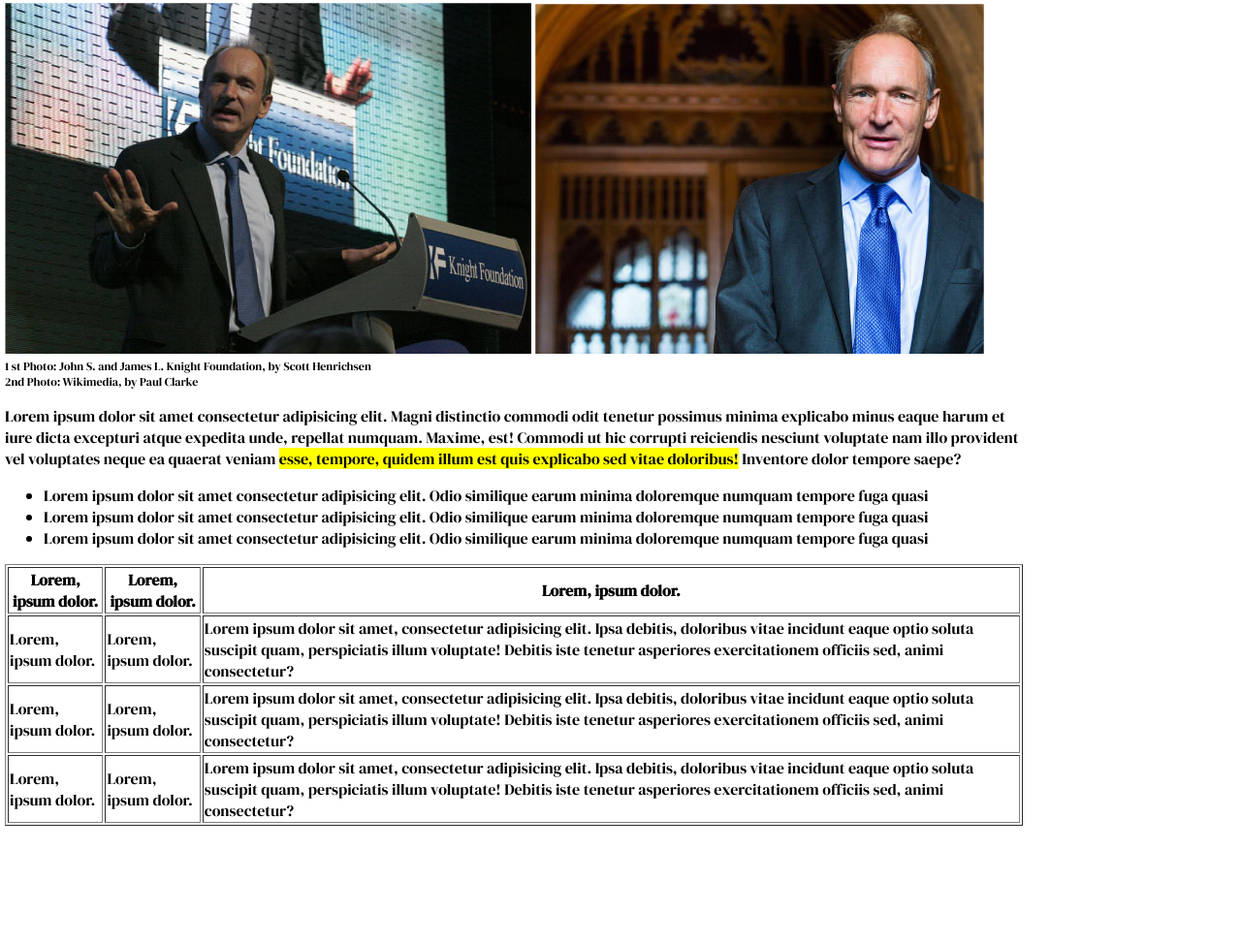
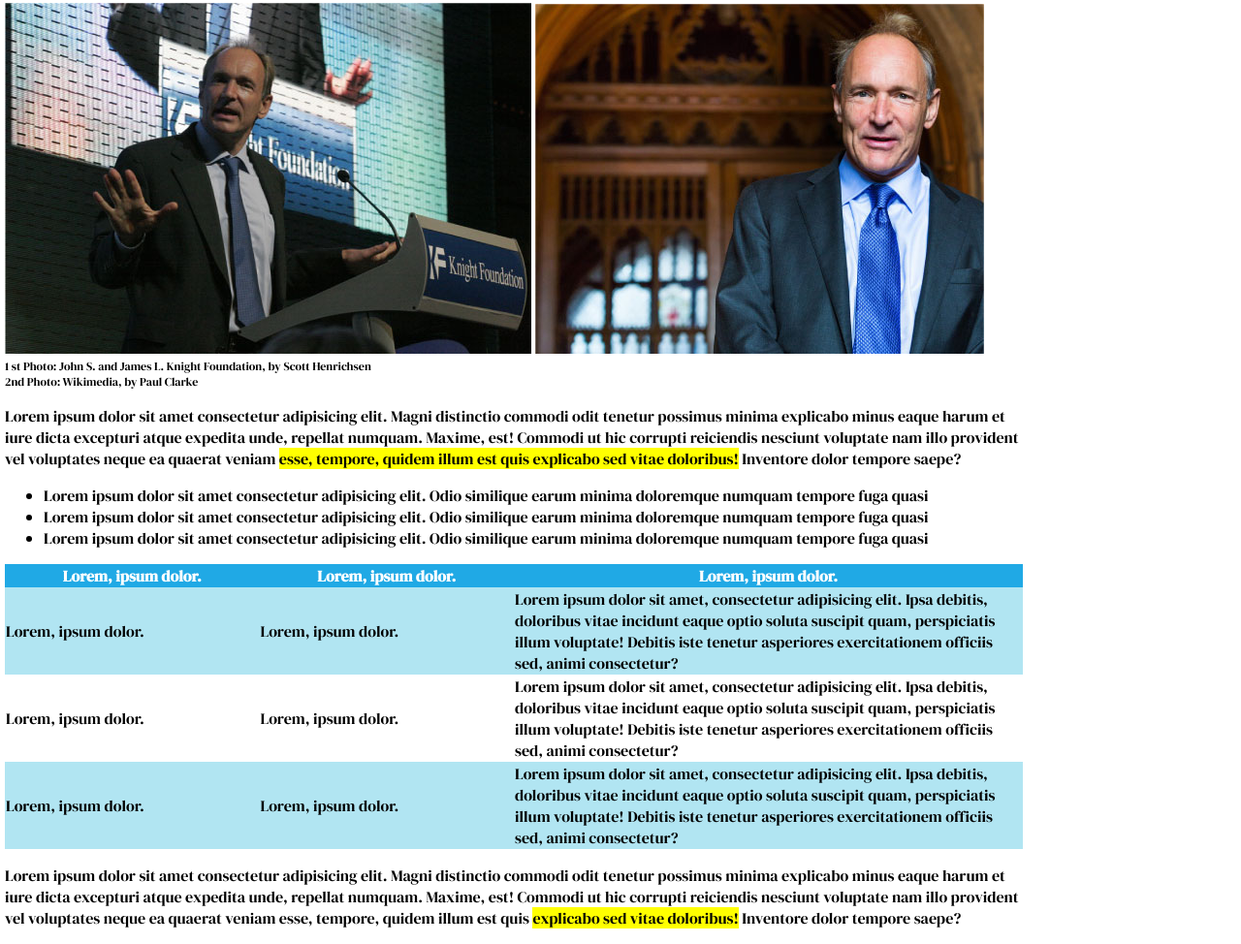
Before and after one commit to MicheleIanni86/html-css-booleaner, a plain HTML site: page index.html in a window 1280 px wide. Shown: the part 386-1360 px from the top of the page at 97% size. Before the commit the page ends 1238 px from the top, so only its background shows below. Drawn offline with Linux system fonts and the light colour scheme.

Commit message:
add second paragraph

```diff
--- a/css/style.css
+++ b/css/style.css
@@ -60,10 +60,22 @@ body {
     margin: 0;
 }
 
-.primo-paragrafo {
-    width: 1050px;
-}
-
 #prima-sottolineatura {
     background-color: yellow;
 }
+
+#seconda-sottolineatura {
+    background-color: yellow;
+}
+
+table {
+    border-spacing: 0px;
+}
+.primariga {
+    background-color: #20A9E5;
+    color: white;
+}
+
+.riga-blu {
+    background-color: #B1E5F2;
+}
--- a/index.html
+++ b/index.html
@@ -41,7 +41,7 @@
         </section>
 
         <section >
-            <div class="primo-paragrafo">
+            <div>
                 <p>Lorem ipsum dolor sit amet consectetur adipisicing elit. Magni distinctio commodi odit tenetur possimus minima explicabo minus eaque harum et iure dicta excepturi atque expedita unde, repellat numquam. Maxime, est!
                 Commodi ut hic corrupti reiciendis nesciunt voluptate nam illo provident vel voluptates neque ea quaerat veniam <span id="prima-sottolineatura"> esse, tempore, quidem illum est quis explicabo sed vitae doloribus!</span> Inventore dolor tempore saepe?</p>
             </div>
@@ -56,45 +56,43 @@
         </section>
 
         <section>
-            <table border="1">
+            <table>
                 <thead>
-                    <tr>
+                    <tr class="primariga">
                         <th>Lorem, ipsum dolor.</th>
                         <th>Lorem, ipsum dolor.</th>
-                        <th>Lorem, ipsum dolor.</th>
+                        <th width="50%" >Lorem, ipsum dolor.</th>
                     </tr>
                 </thead>
 
                 <tbody>
+                    <tr class="riga-blu">
+                        <td>Lorem, ipsum dolor.</td>
+                        <td>Lorem, ipsum dolor.</td>
+                        <td>Lorem ipsum dolor sit amet, consectetur adipisicing elit. Ipsa debitis, doloribus vitae incidunt eaque optio soluta suscipit quam, perspiciatis illum voluptate! Debitis iste tenetur asperiores exercitationem officiis sed, animi consectetur?</td>
+                    </tr>
+
                     <tr>
                         <td>Lorem, ipsum dolor.</td>
                         <td>Lorem, ipsum dolor.</td>
                         <td>Lorem ipsum dolor sit amet, consectetur adipisicing elit. Ipsa debitis, doloribus vitae incidunt eaque optio soluta suscipit quam, perspiciatis illum voluptate! Debitis iste tenetur asperiores exercitationem officiis sed, animi consectetur?</td>
                     </tr>
-                </tbody>
 
-                <tbody>
-                    <tr>
+                    <tr class="riga-blu">
                         <td>Lorem, ipsum dolor.</td>
                         <td>Lorem, ipsum dolor.</td>
                         <td>Lorem ipsum dolor sit amet, consectetur adipisicing elit. Ipsa debitis, doloribus vitae incidunt eaque optio soluta suscipit quam, perspiciatis illum voluptate! Debitis iste tenetur asperiores exercitationem officiis sed, animi consectetur?</td>
                     </tr>
                 </tbody>
-
-                <tbody>
-                    <tr>
-                        <td>Lorem, ipsum dolor.</td>
-                        <td>Lorem, ipsum dolor.</td>
-                        <td>Lorem ipsum dolor sit amet, consectetur adipisicing elit. Ipsa debitis, doloribus vitae incidunt eaque optio soluta suscipit quam, perspiciatis illum voluptate! Debitis iste tenetur asperiores exercitationem officiis sed, animi consectetur?</td>
-                    </tr>
-                </tbody>
-
-
             </table>
-
         </section>
 
-        <section></section>
+        <section>
+            <div class="secondo-paragrafo">
+                <p>Lorem ipsum dolor sit amet consectetur adipisicing elit. Magni distinctio commodi odit tenetur possimus minima explicabo minus eaque harum et iure dicta excepturi atque expedita unde, repellat numquam. Maxime, est!
+                Commodi ut hic corrupti reiciendis nesciunt voluptate nam illo provident vel voluptates neque ea quaerat veniam  esse, tempore, quidem illum est quis <span id="seconda-sottolineatura">explicabo sed vitae doloribus!</span> Inventore dolor tempore saepe?</p>
+            </div>
+        </section>
 
     </main>
 
```
